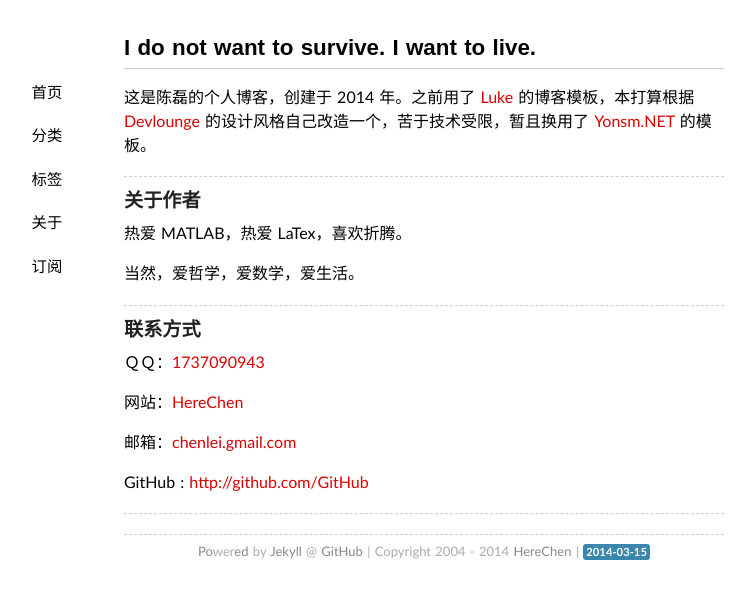
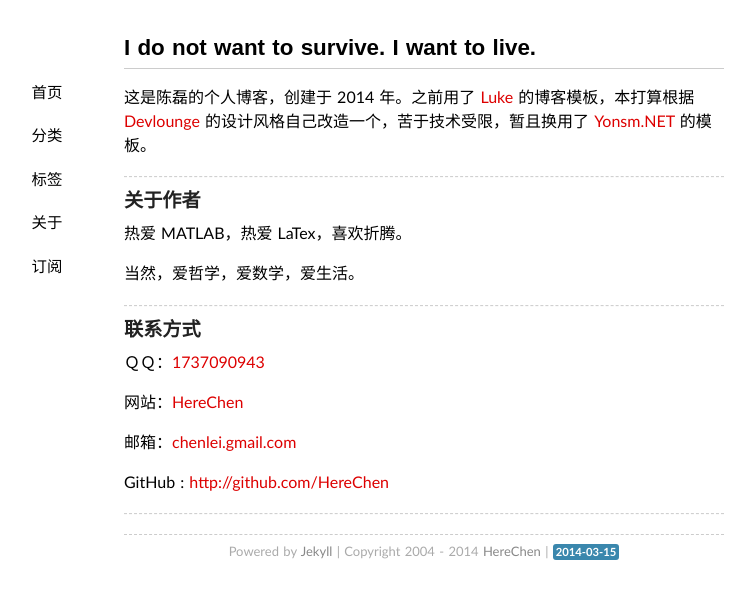
Before and after one commit to Xuezhiyuanlin/herechen.github.io, a Jekyll site: the page built from about/index.md, in a window 1280 px wide. Shown: the top 599 px of the page, without its empty margins (216-971 px from the left). Built offline with Jekyll 4.4.1, drawn with Linux system fonts in a browser that asks for light colours; some web fonts are replaced; Markdown is read by kramdown in place of the engine named in the settings.

Commit message:
herechen

```diff
--- a/_layouts/default.html
+++ b/_layouts/default.html
@@ -31,7 +31,7 @@
 
     <footer>
         <p><small>
-            <a href="http://github.com/{{ site.github }}//new/master/_posts" target="_blank" title="撰写文章">Po</a>wer<a href="http://github.com/{{ site.github }}/edit/master/{{ page.path }}" target="_blank" title="编辑页面">ed</a> by <a href="http://jekyllrb.com" target="_blank">Jekyll</a> @ <a href="http://github.com/{{ site.github }}/" target="_blank" title="项目主页">GitHub</a>
+            Powered by <a href="http://jekyllrb.com">Jekyll</a>
              | Copyright 2004 - {{site.time | date:"%Y"}} <a href="/about/">{{ site.author }}</a> | <span class="label label-info">{{site.time | date:"%Y-%m-%d"}}</span>
          </small></p>
     </footer>
--- a/about/index.md
+++ b/about/index.md
@@ -26,7 +26,7 @@ comments: no
 
 邮箱：[{{ site.email }}](mailto:{{ site.email }})
 
-GitHub : [http://github.com/{{ site.github }}](http://github.com/{{ site.github }})
+GitHub : [http://github.com/HereChen](http://github.com/HereChen)
 
 ----
 
```
